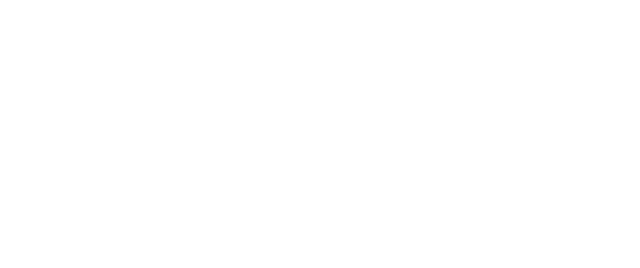
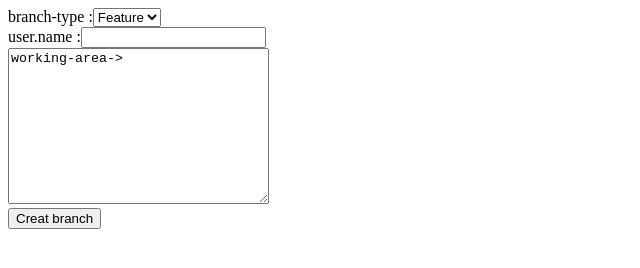
Before and after one commit to Learners121/git-branch-generator, a plain HTML site: page index.html in a window 1280 px wide. Shown: the whole page, without its empty margins (0-640 px from the left). Drawn offline with Linux system fonts and the light colour scheme.

Commit message:
git-branch-genretor

```diff
--- a/index.html
+++ b/index.html
@@ -7,5 +7,18 @@
     <title>Git Branch Generator</title>
   </head>
   <body>
+    <form>
+     branch-type :<select name="branch">
+      <option>Feature</option>
+      <option>Bugfix</option>
+      <option>hotfix</option>
+    </select>
+    <br>
+    user.name :<input type="text">
+    <br>
+    <textarea name="working-area" cols="30" rows="10">working-area-> </textarea>
+    <br>
+    <button>Creat branch</button>
+  </form>
   </body>
 </html>
```
